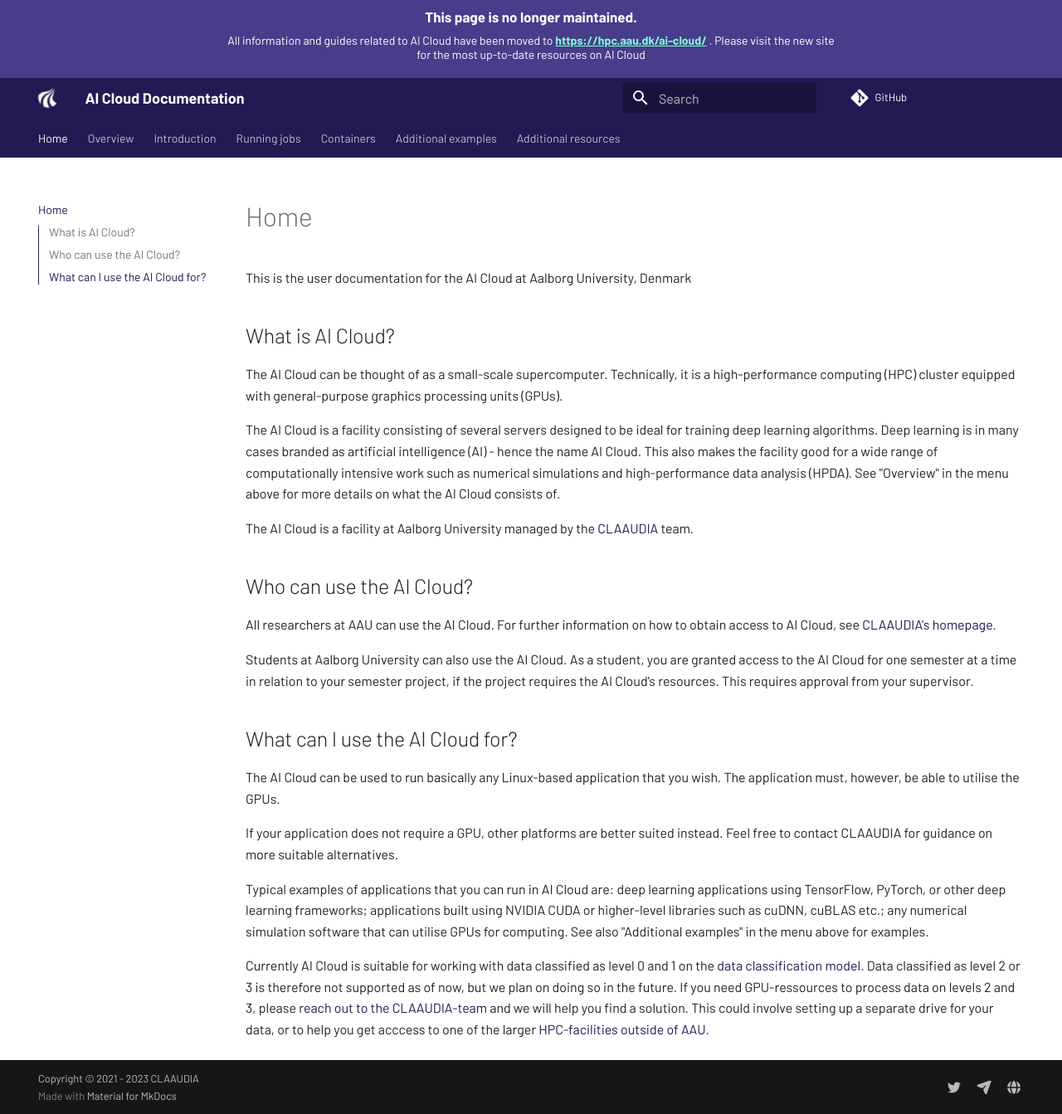
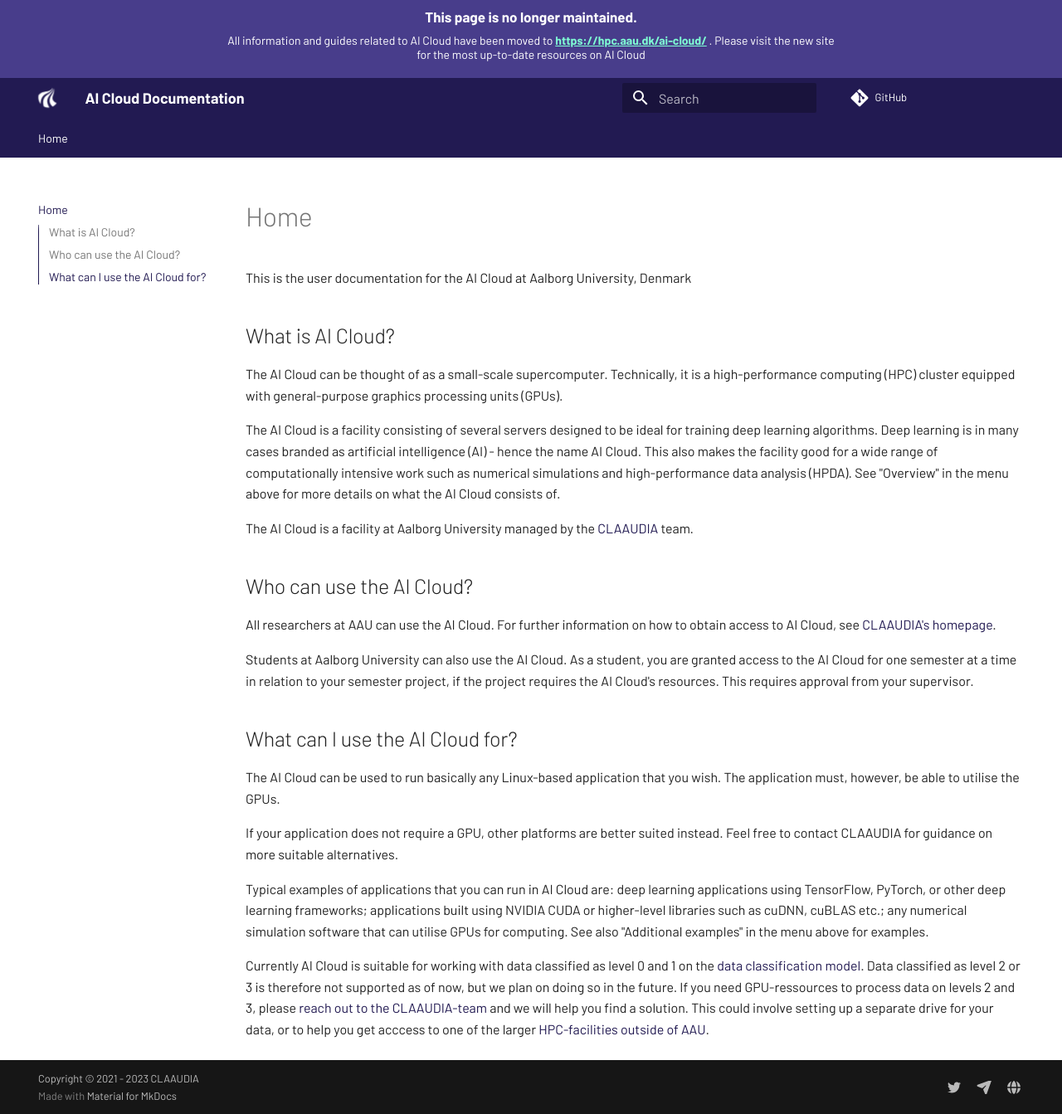
Before and after one commit to aau-claaudia/aicloud-docs, an MkDocs documentation site: the page built from docs/index.md, in a window 1280 px wide and 1343 px high. Shown: the whole window at 83% size. Built offline with MkDocs 1.6.1 and Material for MkDocs 9.7.7, drawn with Linux system fonts in a browser that asks for light colours; comment, search, counter and statistics services are not loaded; some of the changed lines change nothing that is shown.

Commit message:
Removed all AI Cloud pages

```diff
--- a/mkdocs.yml
+++ b/mkdocs.yml
@@ -1,26 +1,26 @@
 site_name: AI Cloud Documentation
 nav:
   - index.md
-  - Overview: overview.md
+  #- Overview: overview.md
 
-  - Introduction: introduction.md
+  #- Introduction: introduction.md
 
-  - Running jobs: slurm.md
+  #- Running jobs: slurm.md
 
-  - Containers: singularity.md
+  #- Containers: singularity.md
 
-  - "Additional examples":
-    - "Interactive TensorFlow": examples/interactive_tensorflow.md
-    - "PyTorch and Anaconda": examples/pytorch_anaconda.md
-    - "Matlab": examples/matlab.md
-    - "PyTorch and multi-precision training": torch_amp_example/README.md
-    - "Multi-GPU data parallelism training with Horovod and Keras": multi_gpu_keras/README.md
-    - "PyTorch and automatic mixed precision with APEX": torch_amp_example/README.md
-    - "Python pip in containers": examples/pip_in_containers.md
-    - "Mount user directory on your local computer": examples/mount_dir.md
-    - "Group projects": examples/group_projects.md
+  #- "Additional examples":
+  #  - "Interactive TensorFlow": examples/interactive_tensorflow.md
+  #  - "PyTorch and Anaconda": examples/pytorch_anaconda.md
+  #  - "Matlab": examples/matlab.md
+  #  - "PyTorch and multi-precision training": torch_amp_example/README.md
+  #  - "Multi-GPU data parallelism training with Horovod and Keras": multi_gpu_keras/README.md
+  #  - "PyTorch and automatic mixed precision with APEX": torch_amp_example/README.md
+  #  - "Python pip in containers": examples/pip_in_containers.md
+  #  - "Mount user directory on your local computer": examples/mount_dir.md
+  #  - "Group projects": examples/group_projects.md
 
-  - "Additional resources": additional.md
+  #- "Additional resources": additional.md
 
 theme:
   name: material
```
